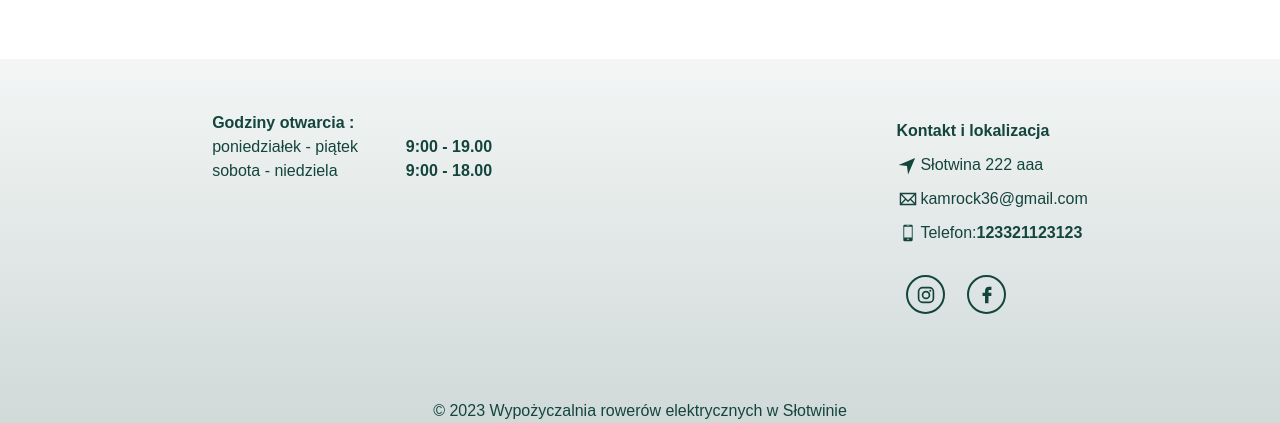
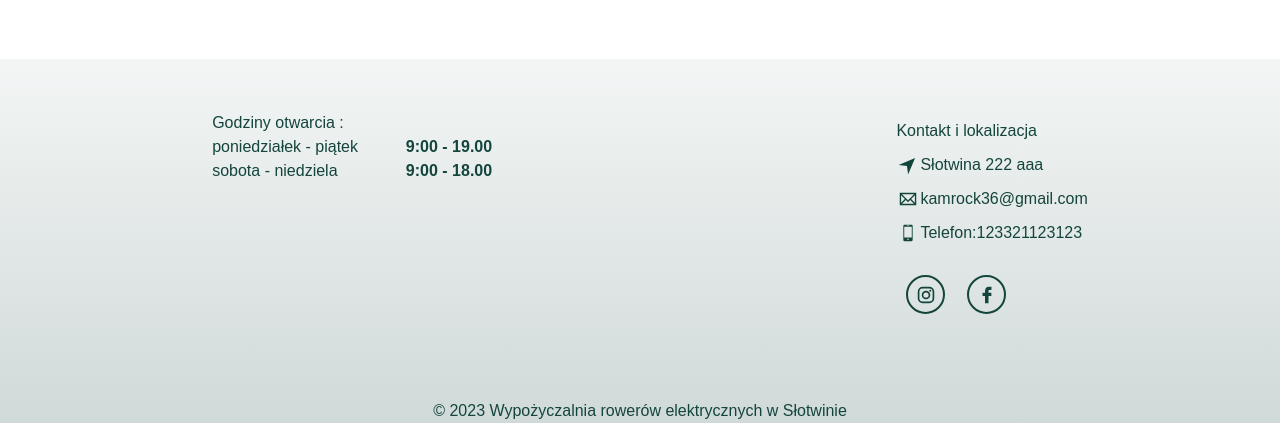
Before and after one commit to CragHerk/e-bikes-rental, a React (Vite) app: page /cart in a window 1280 px wide. Shown: the part 762-1185 px from the top of the page. Built offline with nearby package versions, Linux system fonts and the light colour scheme.

Commit message:
Update Footer.jsx

```diff
--- a/src/Components/Footer/Footer.jsx
+++ b/src/Components/Footer/Footer.jsx
@@ -4,7 +4,7 @@ const Footer = () => {
     <div className={styles.footer_container}>
       <div className={styles.container}>
         <div className={styles.footer_wrapper}>
-          <h4>Godziny otwarcia :</h4>
+          <span>Godziny otwarcia :</span>
           <div className={styles.footer_avilability}>
             <span>poniedziałek - piątek</span> <h4>9:00 - 19.00</h4>
           </div>
@@ -14,7 +14,7 @@ const Footer = () => {
         </div>
 
         <div className={styles.contact}>
-          <h4>Kontakt i lokalizacja</h4>
+          <span>Kontakt i lokalizacja</span>
           <div className={styles.adress}>
             <img
               src="/assets/svg/location.svg"
@@ -36,7 +36,7 @@ const Footer = () => {
               className={styles.svg}
             />
             <a>Telefon:</a>
-            <h4>123321123123</h4>
+            <span>123321123123</span>
           </div>
           <div className={styles.social_media}>
             <a className={styles.icon} href="https://www.instagram.com">
```
